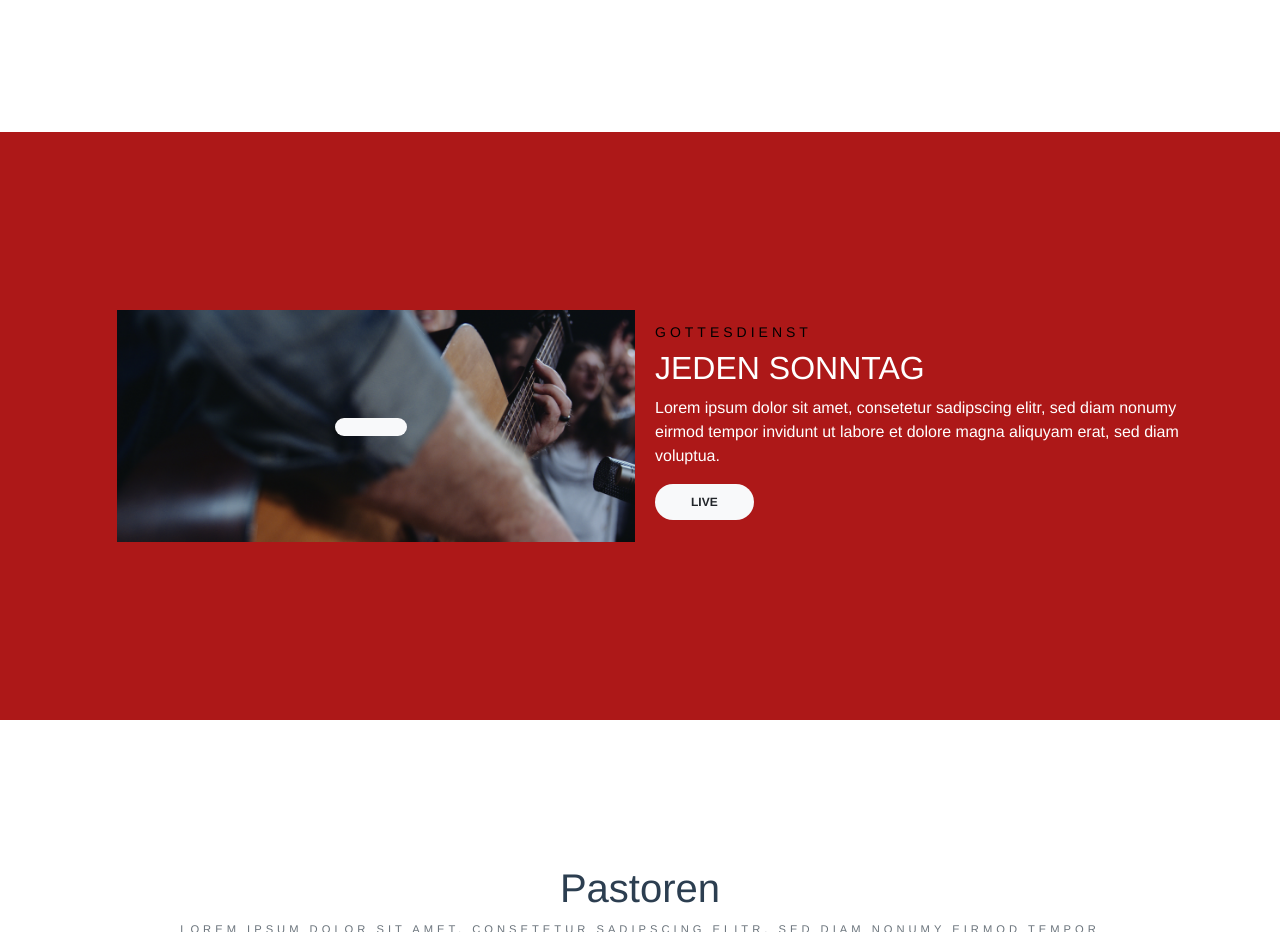
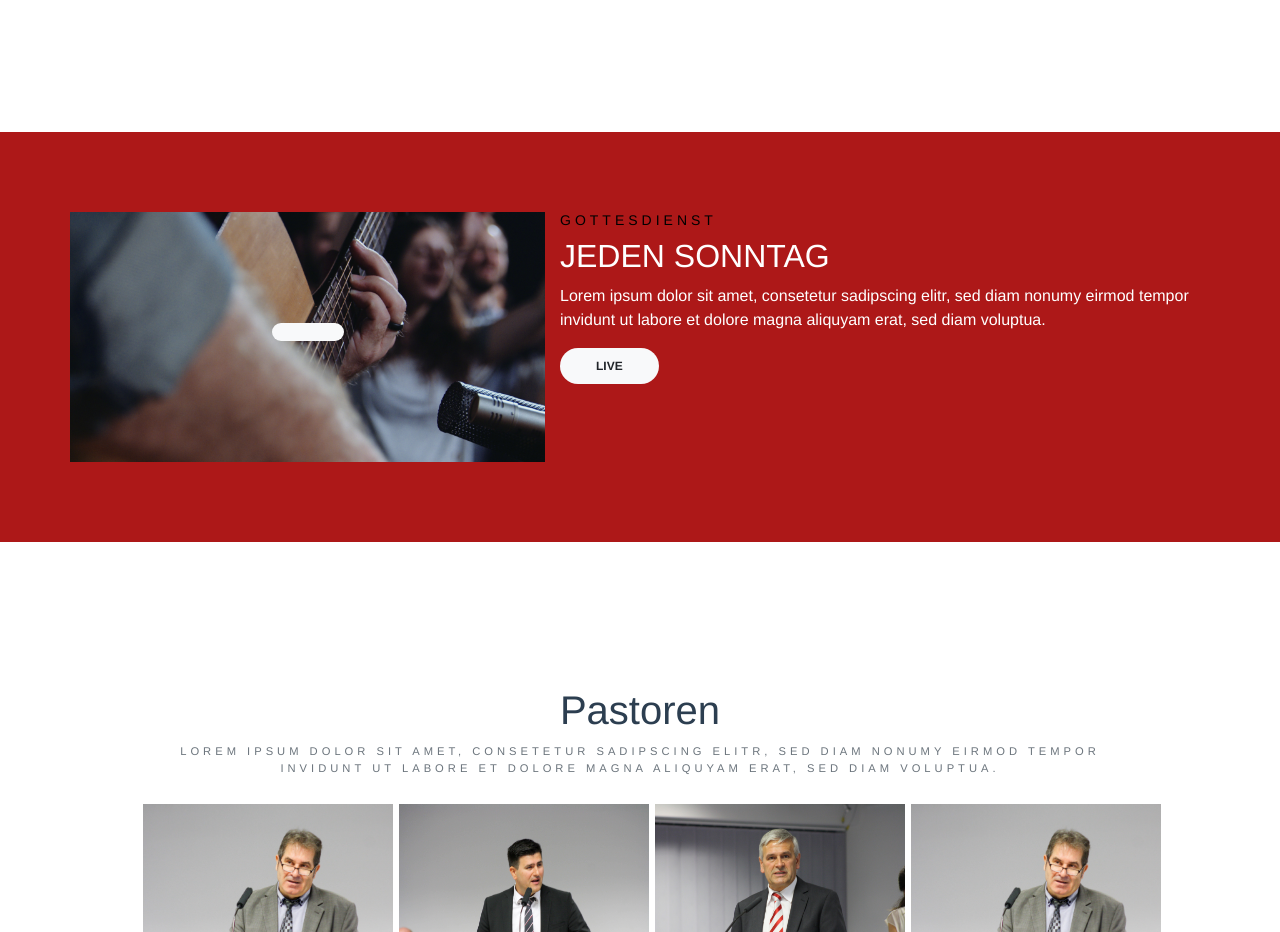
Before and after one commit to stefanmatar/agapewien, a Vue app: page /#/ in a window 1280 px wide. Shown: the part 2140-3072 px from the top of the page. Built offline with nearby package versions, Linux system fonts and the light colour scheme; some icons are missing.

Commit message:
update LIVE - modification of image propotions

```diff
--- a/src/components/LIVE.vue
+++ b/src/components/LIVE.vue
@@ -3,16 +3,12 @@
     <link rel="stylesheet" href="https://use.fontawesome.com/releases/v5.2.0/css/all.css" integrity="sha384-hWVjflwFxL6sNzntih27bfxkr27PmbbK/iSvJ+a4+0owXq79v+lsFkW54bOGbiDQ" crossorigin="anonymous">
     <div class="container">
       <div class="row">
-        <div class="col-6 live-side-image">
-        <div class="container1">
-        <div class="button-bg bg bg-center">
-        <div class="btn btn-light btn-rounded">
+        <div class="col-5 live-side-image">
+        <div class="btn btn-light btn-rounded button">
         <i class="fas fa-play"></i>
         </div>
         </div>
-        </div>
-        </div>
-        <div class="col-6 live-side-text">
+        <div class="col-7 live-side-text">
         <h3>GOTTESDIENST</h3>
         <h2>JEDEN SONNTAG</h2>
         <p class="paragraph-faded">
@@ -37,11 +33,12 @@ export default {
 .live-side-text {
   line-height: 1.5;
   text-align: left;
-  padding-top: 10em;
+  padding-left: 5em;
 }
 #live {
   background-color: #ad1818;
-  padding: 1em;
+  padding-top: 4em;
+  padding-bottom: 4em;
 }
 #live h2 {
   color: white;
@@ -49,12 +46,13 @@ export default {
 #live h3{
   color: black;
 }
-.button-bg{
+.live-side-image{
     background-image: url('/static/Images/Live2.jpg');
-    background-position: center;
+    height: 250px;
+    padding-top: 107px;
+    padding-left: 41.5px;
     background-repeat: no-repeat;
-    background-size: 100%;
-    width: 550px;
-    background-position-x: 2em;
+    background-position:right;
+    background-size: 800px;
 }
 </style>
```
